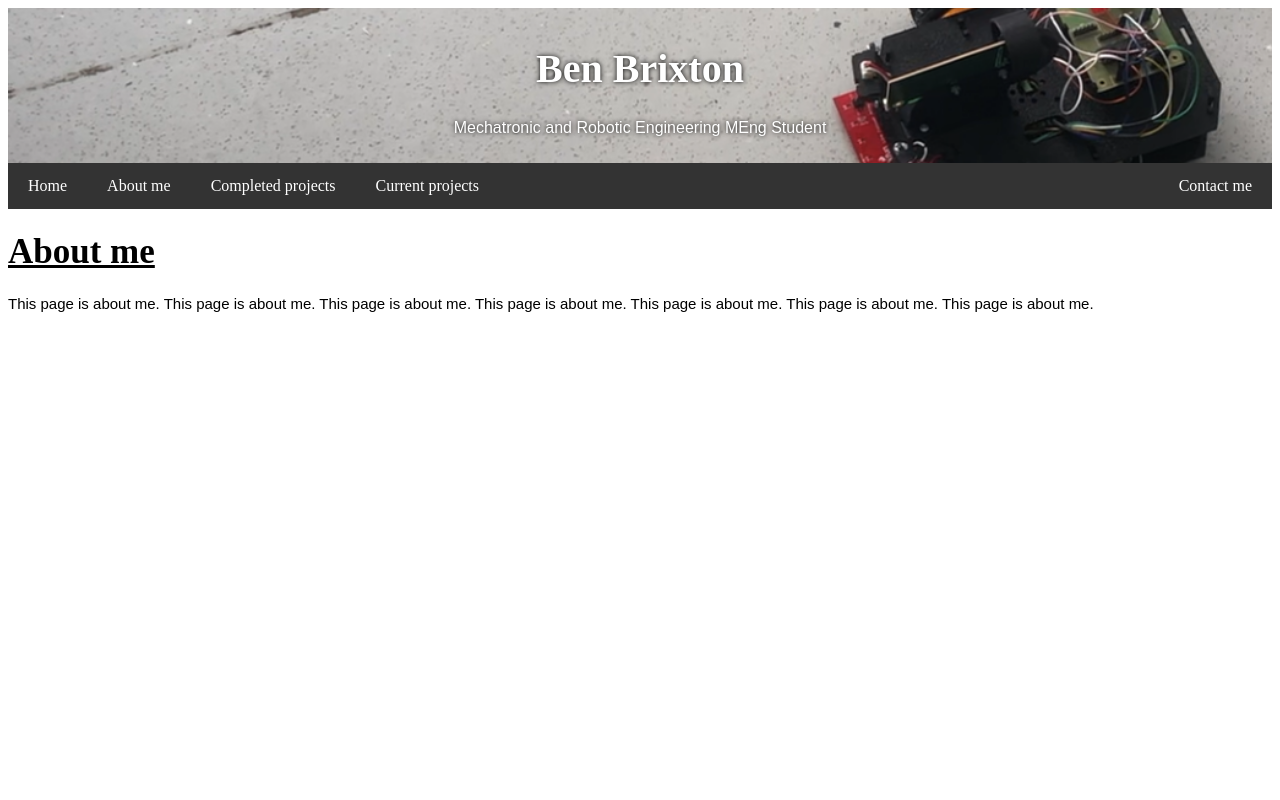
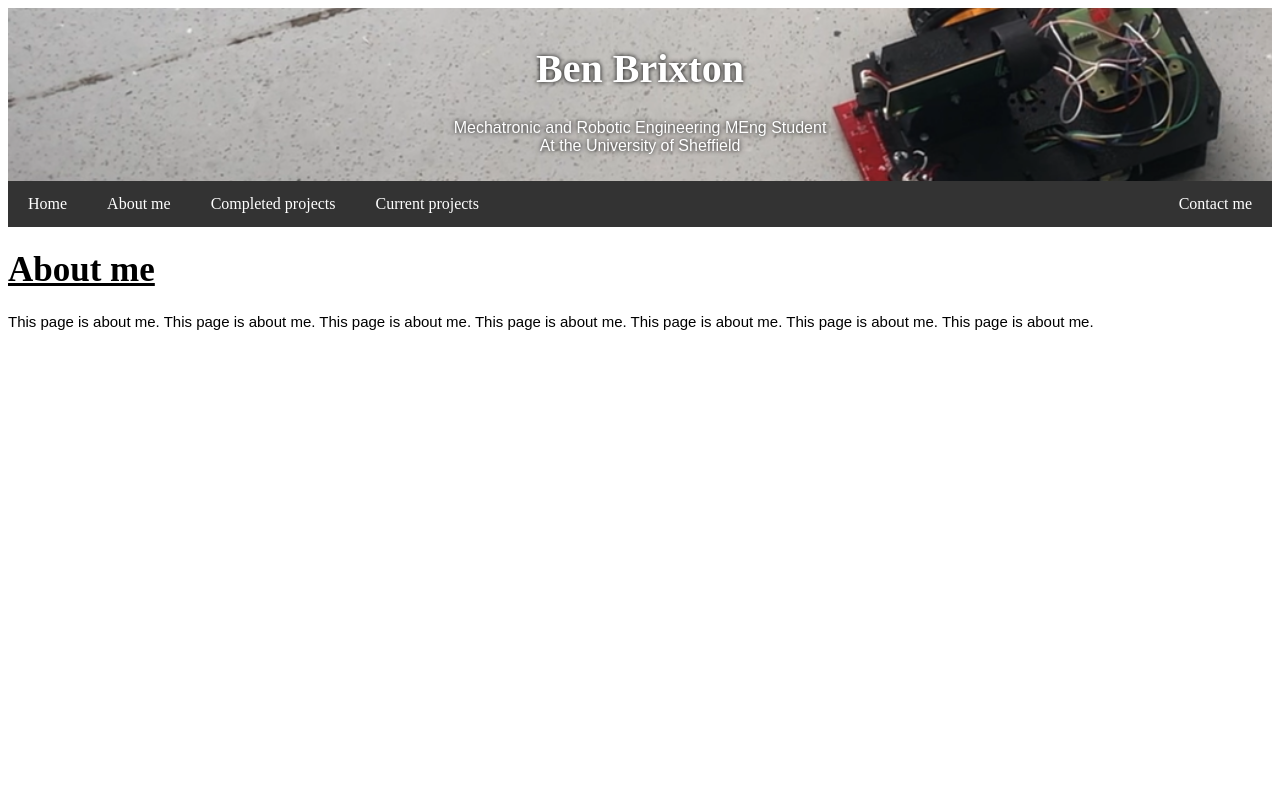
Before and after one commit to brixt01/website, a plain HTML site: page templates/about_me.html in a window 1280 px wide. Shown: the top 800 px of the page. Drawn offline with Linux system fonts and the light colour scheme.

Commit message:
Add UoS to header

```diff
--- a/templates/about_me.html
+++ b/templates/about_me.html
@@ -12,7 +12,10 @@
 
     <div class="header">
         <h1>Ben Brixton</h1>
-        <p>Mechatronic and Robotic Engineering MEng Student</p>
+        <p>
+            Mechatronic and Robotic Engineering MEng Student<br>
+            At the University of Sheffield
+        </p>
     </div>
 
     <div class="navbar">
```
Also changed, not shown: templates/completed_projects.html (+4 -1 lines), templates/contact.html (+4 -1 lines), templates/current_projects.html (+4 -1 lines), templates/home.html (+4 -1 lines).
